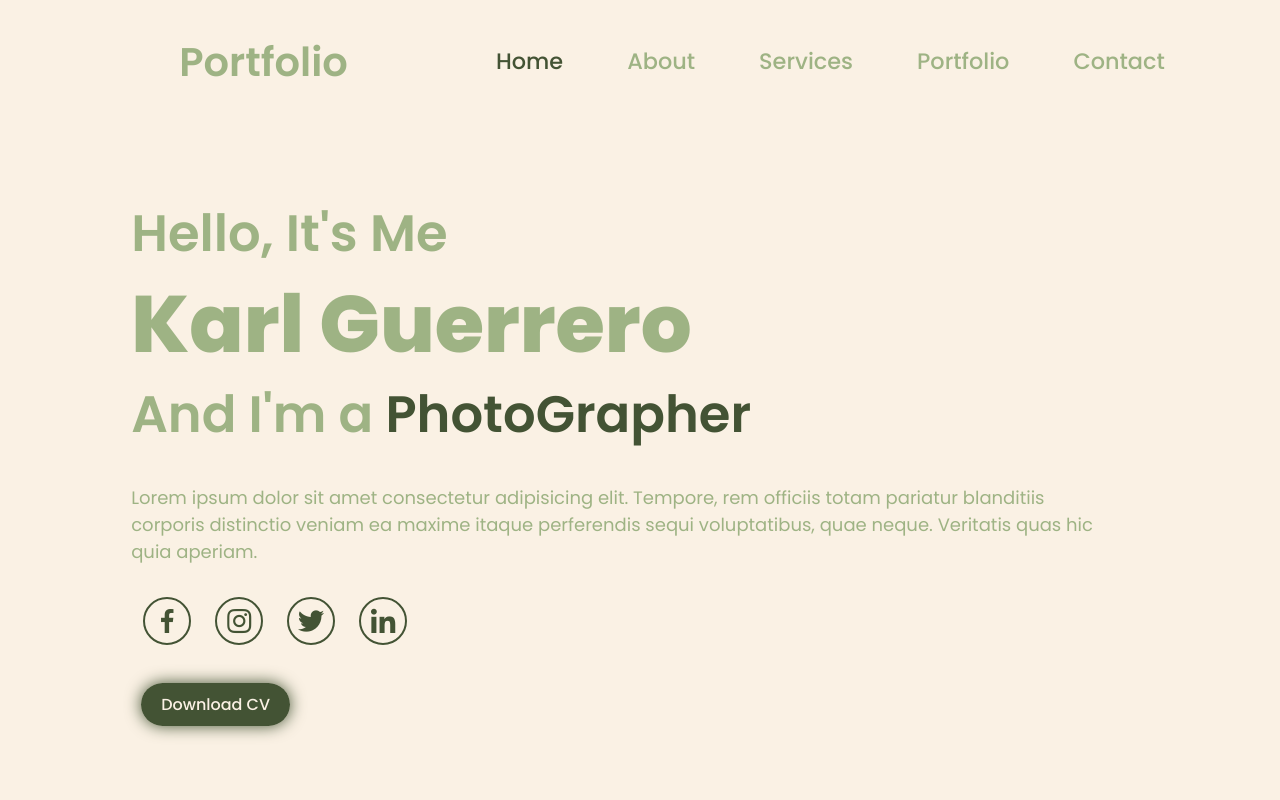
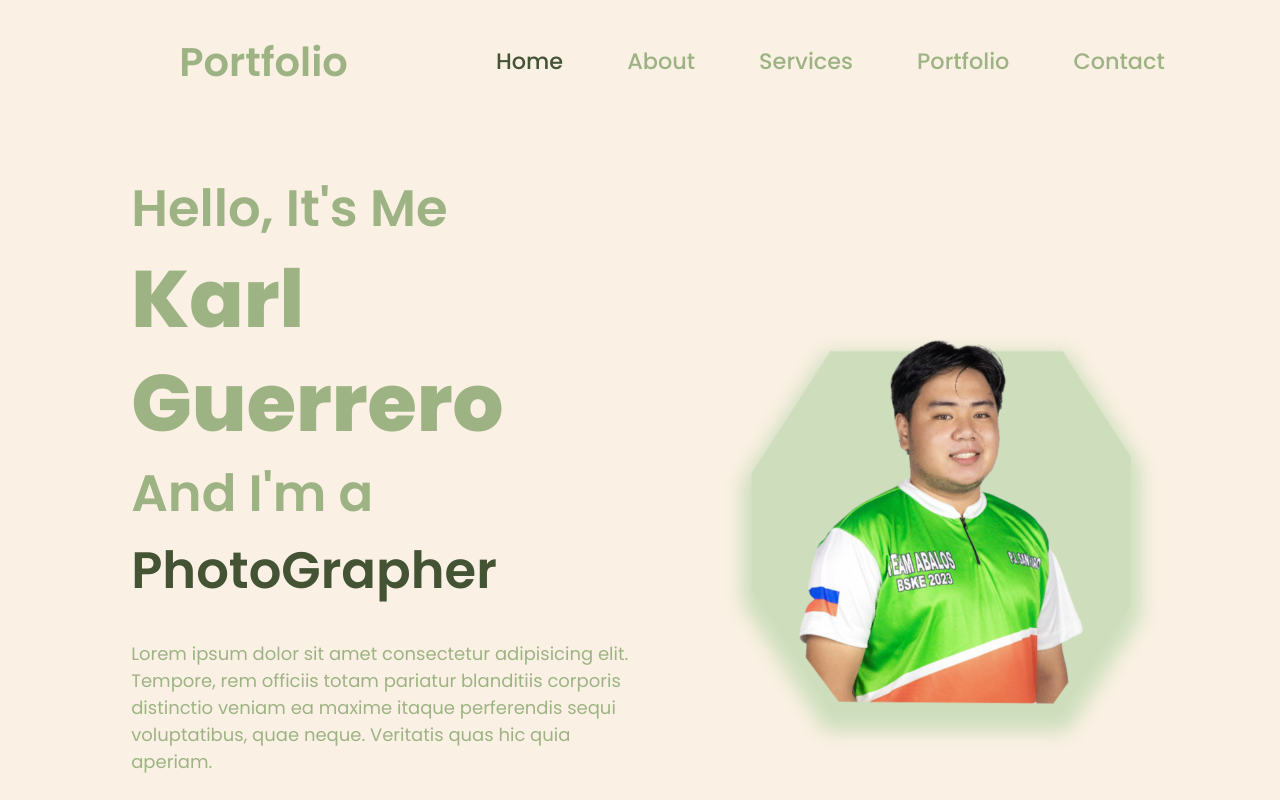
Before and after one commit to J-Tib/vite-deploy, a React (Vite) app: page / in a window 1280 px wide. Shown: the top 800 px of the page. Built offline with nearby package versions, Linux system fonts and the light colour scheme.

Commit message:
fix : Img Issue

```diff
--- a/src/templates/Home.tsx
+++ b/src/templates/Home.tsx
@@ -3,7 +3,7 @@ import ResBtn from "../components/ResBtn";
 interface HomeProps {
   name: string,
   profession: string;
-  imgSrc?: string
+  imgSrc: string
 }
 
 function Home( {name, profession, imgSrc} : HomeProps) {
@@ -27,7 +27,7 @@ function Home( {name, profession, imgSrc} : HomeProps) {
             <ResBtn children="Download CV"/>
         </div>
           <div className="img-container">
-            <img src={`.`} alt=""/>
+            <img src={`.${imgSrc}`} alt=""/>
           </div>
       </div>
     </section>
```
